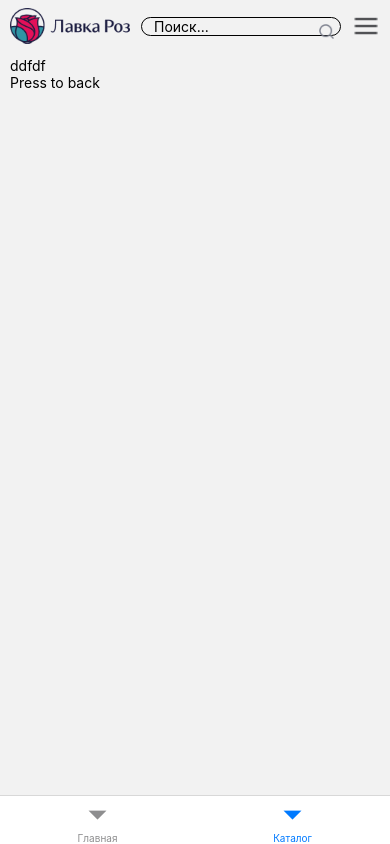
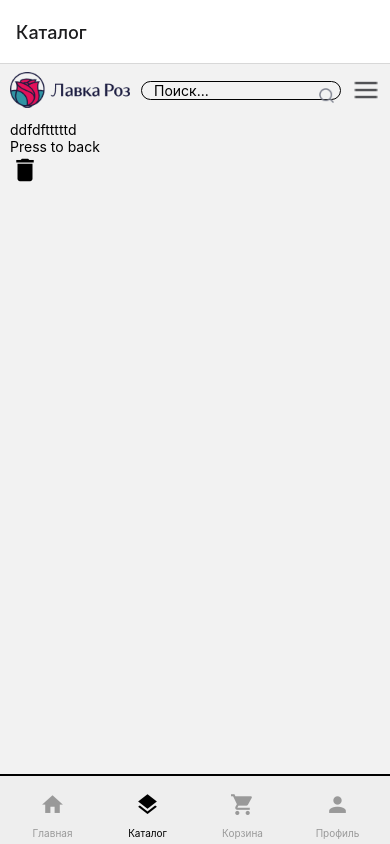
Before and after one commit to alexsmith-proff/marketplace_of_flowers_mobile, a React Native app: screen /Catalog in a window 390 px wide. Built offline with nearby package versions, Linux system fonts and the light colour scheme; no server answers.

Commit message:
[add] BottomTabs - bottom menu

```diff
--- a/package.json
+++ b/package.json
@@ -23,10 +23,12 @@
     "react": "18.2.0",
     "react-native": "0.72.7",
     "react-native-dotenv": "^3.4.9",
+    "react-native-paper": "^5.11.3",
     "react-native-safe-area-context": "^4.7.4",
     "react-native-screens": "^3.27.0",
     "react-native-snap-carousel": "^3.9.1",
-    "react-native-svg": "^14.0.0"
+    "react-native-svg": "^14.0.0",
+    "react-native-vector-icons": "^10.0.2"
   },
   "devDependencies": {
     "@babel/core": "^7.20.0",
@@ -36,6 +38,7 @@
     "@react-native/metro-config": "^0.72.11",
     "@tsconfig/react-native": "^3.0.0",
     "@types/react": "^18.0.24",
+    "@types/react-native-vector-icons": "^6.4.18",
     "@types/react-test-renderer": "^18.0.0",
     "babel-eslint": "^10.1.0",
     "babel-jest": "^29.2.1",
--- a/src/components/BottomTabs/BottomTabs.tsx
+++ b/src/components/BottomTabs/BottomTabs.tsx
@@ -1,14 +1,66 @@
 import { createBottomTabNavigator } from '@react-navigation/bottom-tabs';
 import HomeScreen from '../../screens/HomeScreen';
 import CatalogScreen from '../../screens/CatalogScreen';
+import Icons from 'react-native-vector-icons/MaterialCommunityIcons'
 
 const Tab = createBottomTabNavigator();
 
 const BottomTabs = () => {
     return (
-        <Tab.Navigator initialRouteName="Home" screenOptions={{headerShown: false}}>
-            <Tab.Screen name="Home" component={HomeScreen} options={{title: 'Главная'}} />
-            <Tab.Screen name="Catalog" component={CatalogScreen} options={{title: 'Каталог'}} />
+        <Tab.Navigator
+            initialRouteName="Home"
+            screenOptions={({ route }) => ({
+                headerShown: false,
+                tabBarActiveTintColor: '#000',
+                tabBarInactiveTintColor: '#999',
+                tabBarStyle: {
+                    height: 70,
+                    paddingTop: 5,
+                    paddingBottom: 5,
+                    paddingHorizontal: 5,
+                    backgroundColor: '#eee',
+                    //   position: 'absolute',
+                    borderTopWidth: 2,
+                    borderTopColor: '#000',
+                },
+            })}
+        >
+            <Tab.Screen
+                name="Home"
+                component={HomeScreen}
+                options={{
+                    title: 'Главная',
+                    // headerShown: false,
+                    tabBarIcon: ({ color }) => <Icons name='home' color={color} size={25} />
+                }}
+            />
+            <Tab.Screen
+                name="Catalog"
+                component={CatalogScreen}
+                options={{
+                    title: 'Каталог',
+                    headerShown: true,
+                    tabBarIcon: ({ color }) => <Icons name='layers' color={color} size={25} />
+                }}
+            />
+            <Tab.Screen
+                name="Cart"
+                component={CatalogScreen}
+                options={{
+                    title: 'Корзина',
+                    headerShown: true,
+                    tabBarIcon: ({ color }) => <Icons name='cart' color={color} size={25} />
+                }}
+            />
+            <Tab.Screen
+                name="Profile"
+                component={CatalogScreen}
+                options={{
+                    title: 'Профиль',
+                    headerShown: true,
+                    tabBarIcon: ({ color }) => <Icons name='account' color={color} size={25} />
+                }}
+            />
         </Tab.Navigator>
     );
 }
--- a/src/screens/CatalogScreen.tsx
+++ b/src/screens/CatalogScreen.tsx
@@ -3,6 +3,7 @@ import { Text, TouchableOpacity, View } from 'react-native';
 import { ParamListBase, useNavigation, } from '@react-navigation/native'
 import { NativeStackNavigationProp } from '@react-navigation/native-stack'
 import MainLayout from '../layouts/MainLayout/MainLayout';
+import Icon from 'react-native-vector-icons/MaterialIcons';
 
 interface CatalogScreenProps { }
 const CatalogScreen: FC<CatalogScreenProps> = () => {
@@ -10,10 +11,11 @@ const CatalogScreen: FC<CatalogScreenProps> = () => {
     return (
         <MainLayout>
             <View>
-                <Text>ddfdf</Text>
+                <Text>ddfdftttttd</Text>
                 <TouchableOpacity onPress={() => navigation.goBack()}>
                     <Text>Press to back</Text>
                 </TouchableOpacity>
+                <Icon name='delete' size={30} />
             </View>
         </MainLayout>
     );
```
Also changed, not shown: App.tsx (+0 -14 lines), 2 other files (tests, documents, lock files or other folders).
